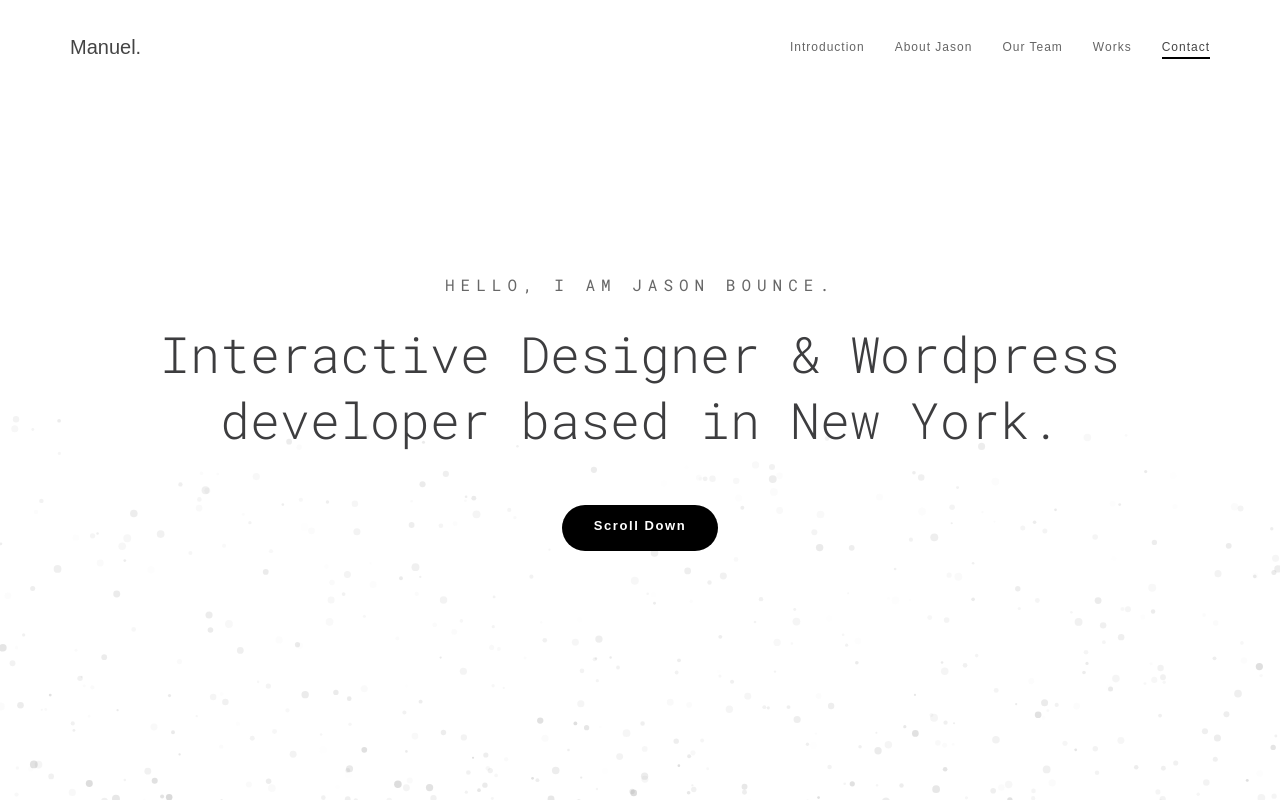
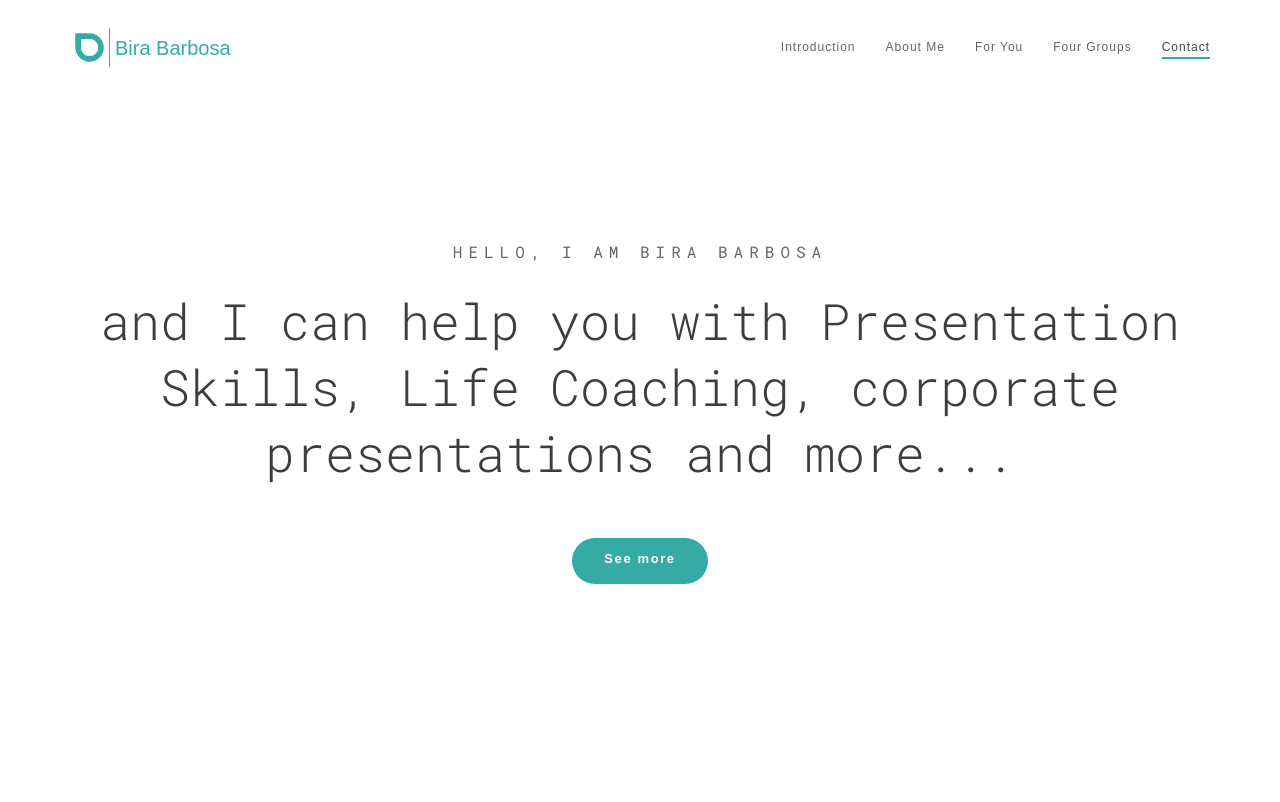
Before and after one commit to gmonteeiro/birabarbosa, a plain HTML site: page index.html in a window 1280 px wide. Shown: the top 802 px of the page. Drawn offline with Linux system fonts and the light colour scheme; a web font is replaced by a local one.

Commit message:
home e estilo

```diff
--- a/css/style.css
+++ b/css/style.css
@@ -1,12 +1,3 @@
-/*---------------------------------------------------------------
-
-  Project Name: Manuel - Personal HTML Template
-  File Name: style.css
-  Author: Peng Lam
-  Author URI: http://khaitawng.com
-  Version: 1.0.0
-
-------------------------------------------------------------------*/
 /*----------------------------------------------------------------
 
 // Table of contents //
@@ -105,7 +96,7 @@ strong, span {
 -----------------------------------------*/
 
 .section-btn {
-  background: #000000;
+  background: #36aaa5;
   border: none;
   border-radius: 100px;
   color: #ffffff;
@@ -120,7 +111,7 @@ strong, span {
 
 .section-btn:focus,
 .section-btn:hover {
-  background: #3d3d3f;
+  background: #0d5552;
   color: #ffffff;
 }
 
@@ -255,8 +246,21 @@ a:hover, a:active, a:focus {
   color: #444;
   font-weight: normal;
   font-size: 20px;
+  padding-top: 6px;
 }
 
+.custom-navbar .navbar-brand img{
+  width: 40px;
+  border-right: solid 1px #36aaa5;
+  padding: 5px;
+  float: left;
+  /*background-color: #f5f5f5;*/
+}
+.custom-navbar .navbar-brand span{
+  margin-left: 5px;
+  line-height: 40px;
+  color: #36aaa5;
+}
 .custom-navbar .nav li a {
   font-size: 12px;
   font-weight: normal;
@@ -287,7 +291,7 @@ a:hover, a:active, a:focus {
 
 .custom-navbar .navbar-nav li a:hover:after,
 .custom-navbar .nav li.active > a:after {
-  background: #000000;
+  background: #36aaa5;
   color: #ffffff;
   width: 100%;
 }
--- a/index.html
+++ b/index.html
@@ -1,17 +1,13 @@
 <!DOCTYPE html>
 <html lang="en">
-
-<!-- Mirrored from themes.khaitawng.com/Manuel/index.html by HTTrack Website Copier/3.x [XR&CO'2014], Sat, 10 Jun 2017 14:24:55 GMT -->
      <head>
-
           <meta charset="UTF-8">
-
-<title>Manuel - Personal HTML Template</title>
+          <title>Bira Barbosa - Business Coaching</title>
 
           <meta http-equiv="X-UA-Compatible" content="IE=Edge">
-<meta name="description" content="Personal HTML Template">
-<meta name="keywords" content="Personal, Minimal HTML Template, Freelancer">
-<meta name="author" content="peng lam">
+          <meta name="description" content="Bira Barbosa - Treinamentos em inglês">
+          <meta name="keywords" content="bira, bira barbosa, coaching, treinamentos, aulas, presentation skill, coaching in english">
+          <meta name="author" content="gabriel monteiro">
           <meta name="viewport" content="width=device-width, initial-scale=1, maximum-scale=1">
 
           <link rel="stylesheet" href="css/bootstrap.min.css">
@@ -21,7 +17,6 @@
 
           <!-- Main css -->
           <link rel="stylesheet" href="css/style.css">
-
      </head>
      <body data-spy="scroll" data-target=".navbar-collapse" data-offset="50">
 
@@ -45,16 +40,19 @@
                               <span class="icon icon-bar"></span>
                          </button>
                          <!-- lOGO TEXT HERE -->
-               <a href="index.html" class="navbar-brand">Manuel.</a>
+                         <a href="index.html" class="navbar-brand">
+                              <img src="images/logo.png" alt="">
+                              <span>Bira Barbosa</span>
+                         </a>
                     </div>
 
                     <!-- NAVIGATION LINKS -->
                     <div class="collapse navbar-collapse">
                          <ul class="nav navbar-nav navbar-right">
                               <li><a class="smoothScroll" href="#home">Introduction</a></li>
-                    <li><a class="smoothScroll" href="#about">About Jason</a></li>
-                    <li><a class="smoothScroll" href="#team">Our Team</a></li>
-                    <li><a class="smoothScroll" href="#work">Works</a></li>
+                              <li><a class="smoothScroll" href="#about">About Me</a></li>
+                              <li><a class="smoothScroll" href="#team">For You</a></li>
+                              <li><a class="smoothScroll" href="#work">Four Groups</a></li>
                               <li><a class="smoothScroll" href="#contact">Contact</a></li>
                          </ul>
                     </div>
@@ -65,17 +63,13 @@
 
           <!-- HOME SECTION -->
           <section id="home">
-     <div id="large-header" class="large-header">
-          <canvas id="demo-canvas"></canvas>
-     </div>
-
                <div class="container">
                     <div class="row">
 
                          <div class="col-md-12 col-sm-12">
-                    <h3 class="wow fadeInUp" data-wow-delay="0.4s">hello, I am Jason Bounce.</h3>
-                    <h1 class="wow fadeInUp" data-wow-delay="0.6s">Interactive Designer & Wordpress developer based in New York.</h1>
-                    <a href="#about" class="wow fadeInUp smoothScroll btn btn-default section-btn" data-wow-delay="1s">Scroll Down</a>
+                              <h3 class="wow fadeInUp" data-wow-delay="0.4s">hello, I am Bira Barbosa</h3>
+                              <h1 class="wow fadeInUp" data-wow-delay="0.6s">and I can help you with Presentation Skills, Life Coaching, corporate presentations and more...</h1>
+                              <a href="#about" class="wow fadeInUp smoothScroll btn btn-default section-btn" data-wow-delay="1s">See more</a>
                          </div>
 
                     </div>
@@ -89,7 +83,7 @@
                     <div class="row">
 
                          <div class="col-md-4 col-sm-8">
-                    <img src="images/profile-image.jpg" class="wow fadeInUp img-responsive" data-wow-delay="0.2s" alt="about image">
+                              <!-- <img src="images/profile-image.jpg" class="wow fadeInUp img-responsive" data-wow-delay="0.2s" alt="about image"> -->
                          </div>
 
                          <div class="col-md-8 col-sm-12">
@@ -378,11 +372,9 @@
           <script src="js/smoothscroll.js"></script>
           <script src="js/jquery.magnific-popup.min.js"></script>
           <script src="js/magnific-popup-options.js"></script>
-<script src="js/animated-background-header.js"></script>
+          <!-- <script src="js/animated-background-header.js"></script> -->
           <script src="js/wow.min.js"></script>
           <script src="js/custom.js"></script>
 
      </body>
-
-<!-- Mirrored from themes.khaitawng.com/Manuel/index.html by HTTrack Website Copier/3.x [XR&CO'2014], Sat, 10 Jun 2017 14:25:28 GMT -->
 </html>
```
Also changed, not shown: images/logo.png (added). Lines whose indentation alone changed are shown as unchanged.
